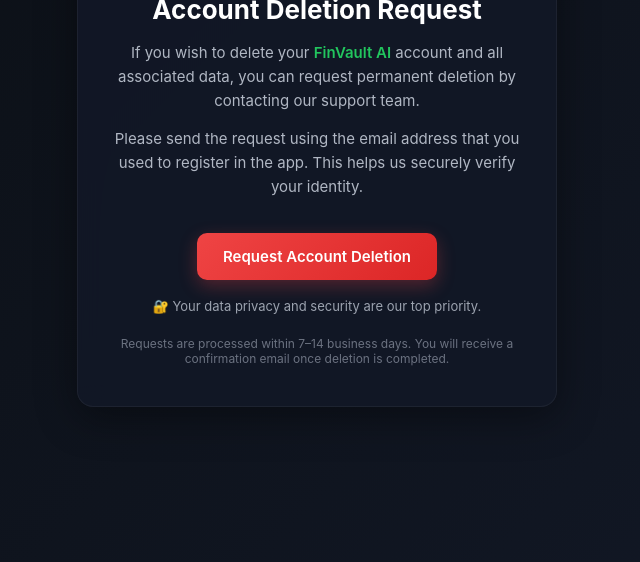
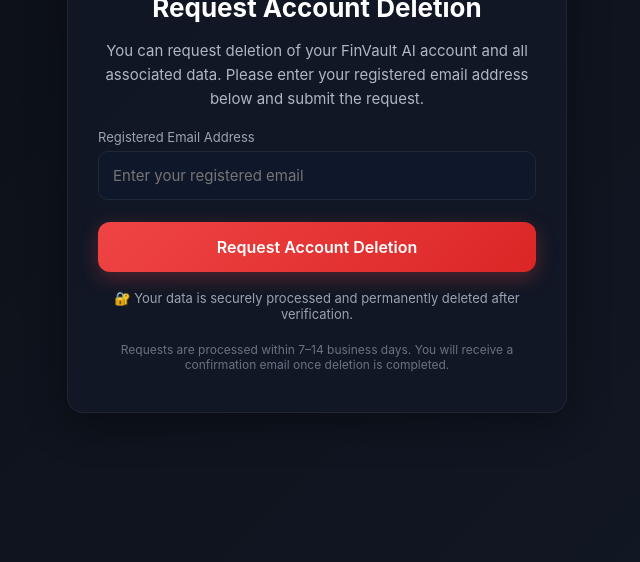
Before and after one commit to BlackBull-Technologies/FinVault-Contact, a plain HTML site: page index.html in a window 1280 px wide. Shown: the part 238-800 px from the top of the page, without its empty margins (323-963 px from the left). Drawn offline with Linux system fonts and the light colour scheme.

Commit message:
Update index.html

```diff
--- a/index.html
+++ b/index.html
@@ -10,10 +10,10 @@
             margin: 0;
             padding: 0;
             box-sizing: border-box;
+            font-family: -apple-system, BlinkMacSystemFont, "Segoe UI", Roboto, sans-serif;
         }
 
         body {
-            font-family: -apple-system, BlinkMacSystemFont, "Segoe UI", Roboto, sans-serif;
             min-height: 100vh;
             display: flex;
             justify-content: center;
@@ -24,27 +24,27 @@
 
         .container {
             background: rgba(18, 24, 38, 0.95);
-            backdrop-filter: blur(12px);
+            backdrop-filter: blur(14px);
             padding: 40px 30px;
             border-radius: 16px;
             box-shadow: 0 10px 40px rgba(0, 0, 0, 0.4);
             text-align: center;
-            max-width: 480px;
-            width: 90%;
-            border: 1px solid rgba(255, 255, 255, 0.05);
-            animation: fadeIn 0.6s ease;
+            max-width: 500px;
+            width: 92%;
+            border: 1px solid rgba(255, 255, 255, 0.06);
+            animation: fadeIn 0.5s ease;
         }
 
         @keyframes fadeIn {
-            from { opacity: 0; transform: translateY(10px); }
+            from { opacity: 0; transform: translateY(12px); }
             to { opacity: 1; transform: translateY(0); }
         }
 
         .logo {
-            font-size: 22px;
+            font-size: 24px;
             font-weight: 700;
+            color: #22c55e;
             margin-bottom: 10px;
-            color: #22c55e;
         }
 
         h1 {
@@ -56,31 +56,63 @@
             color: #b0b7c3;
             font-size: 15px;
             line-height: 1.6;
-            margin-bottom: 14px;
+            margin-bottom: 18px;
         }
 
-        .highlight {
-            color: #22c55e;
-            font-weight: 600;
+        .input-group {
+            text-align: left;
+            margin-top: 10px;
+        }
+
+        label {
+            font-size: 13px;
+            color: #9ca3af;
+            margin-bottom: 6px;
+            display: block;
+        }
+
+        input {
+            width: 100%;
+            padding: 14px;
+            border-radius: 10px;
+            border: 1px solid #1f2937;
+            background: #0f172a;
+            color: white;
+            font-size: 15px;
+            outline: none;
+            transition: 0.25s;
+        }
+
+        input:focus {
+            border-color: #22c55e;
+            box-shadow: 0 0 0 2px rgba(34, 197, 94, 0.2);
         }
 
         .btn {
-            display: inline-block;
-            padding: 14px 26px;
-            margin-top: 20px;
+            width: 100%;
+            padding: 15px;
+            margin-top: 22px;
             background: linear-gradient(135deg, #ef4444, #dc2626);
             color: white;
-            text-decoration: none;
-            border-radius: 10px;
+            border: none;
+            border-radius: 12px;
+            font-size: 16px;
             font-weight: 600;
-            font-size: 15px;
+            cursor: pointer;
             transition: all 0.25s ease;
-            box-shadow: 0 6px 18px rgba(239, 68, 68, 0.3);
+            box-shadow: 0 6px 20px rgba(239, 68, 68, 0.3);
         }
 
         .btn:hover {
             transform: translateY(-2px);
-            box-shadow: 0 10px 24px rgba(239, 68, 68, 0.4);
+            box-shadow: 0 10px 28px rgba(239, 68, 68, 0.4);
+        }
+
+        .error {
+            color: #ef4444;
+            font-size: 13px;
+            margin-top: 6px;
+            display: none;
         }
 
         .security {
@@ -90,19 +122,9 @@
         }
 
         .footer {
-            margin-top: 22px;
+            margin-top: 20px;
             font-size: 12px;
             color: #6b7280;
-        }
-
-        @media (max-width: 480px) {
-            .container {
-                padding: 30px 20px;
-            }
-
-            h1 {
-                font-size: 22px;
-            }
         }
     </style>
 </head>
@@ -111,27 +133,30 @@
 <div class="container">
     <div class="logo">🔒 FinVault AI</div>
 
-    <h1>Account Deletion Request</h1>
+    <h1>Request Account Deletion</h1>
 
     <p>
-        If you wish to delete your <span class="highlight">FinVault AI</span> account and all associated data,
-        you can request permanent deletion by contacting our support team.
+        You can request deletion of your FinVault AI account and all associated data.
+        Please enter your registered email address below and submit the request.
     </p>
 
-    <p>
-        Please send the request using the email address that you used to register in the app.
-        This helps us securely verify your identity.
-    </p>
+    <div class="input-group">
+        <label for="email">Registered Email Address</label>
+        <input
+            type="email"
+            id="email"
+            placeholder="Enter your registered email"
+            required
+        >
+        <div class="error" id="errorMsg">Please enter a valid email address.</div>
+    </div>
 
-    <!-- Fixed Mailto Link -->
-    <a
-        href="mailto:contact@blackbulltechnologies.in?subject=FinVault AI - Account Deletion Request&body=Hello FinVault AI Team,%0D%0A%0D%0AI would like to request deletion of my account and all associated data.%0D%0ARegistered Email: [Enter your registered email]%0D%0A%0D%0AThank you."
-        class="btn">
+    <button class="btn" onclick="requestDeletion()">
         Request Account Deletion
-    </a>
+    </button>
 
     <div class="security">
-        🔐 Your data privacy and security are our top priority.
+        🔐 Your data is securely processed and permanently deleted after verification.
     </div>
 
     <div class="footer">
@@ -140,5 +165,41 @@
     </div>
 </div>
 
+<script>
+function validateEmail(email) {
+    const regex = /^[^\s@]+@[^\s@]+\.[^\s@]+$/;
+    return regex.test(email);
+}
+
+function requestDeletion() {
+    const emailInput = document.getElementById("email").value.trim();
+    const errorMsg = document.getElementById("errorMsg");
+
+    if (!validateEmail(emailInput)) {
+        errorMsg.style.display = "block";
+        return;
+    }
+
+    errorMsg.style.display = "none";
+
+    const subject = encodeURIComponent("FinVault AI - Account Deletion Request");
+    const body = encodeURIComponent(
+        `Hello FinVault AI Team,
+
+I would like to request deletion of my account and all associated data.
+
+Registered Email: ${emailInput}
+
+Please confirm once my data has been permanently deleted.
+
+Thank you.`
+    );
+
+    const mailtoLink = `mailto:contact@blackbulltechnologies.in?subject=${subject}&body=${body}`;
+
+    window.location.href = mailtoLink;
+}
+</script>
+
 </body>
 </html>
```
